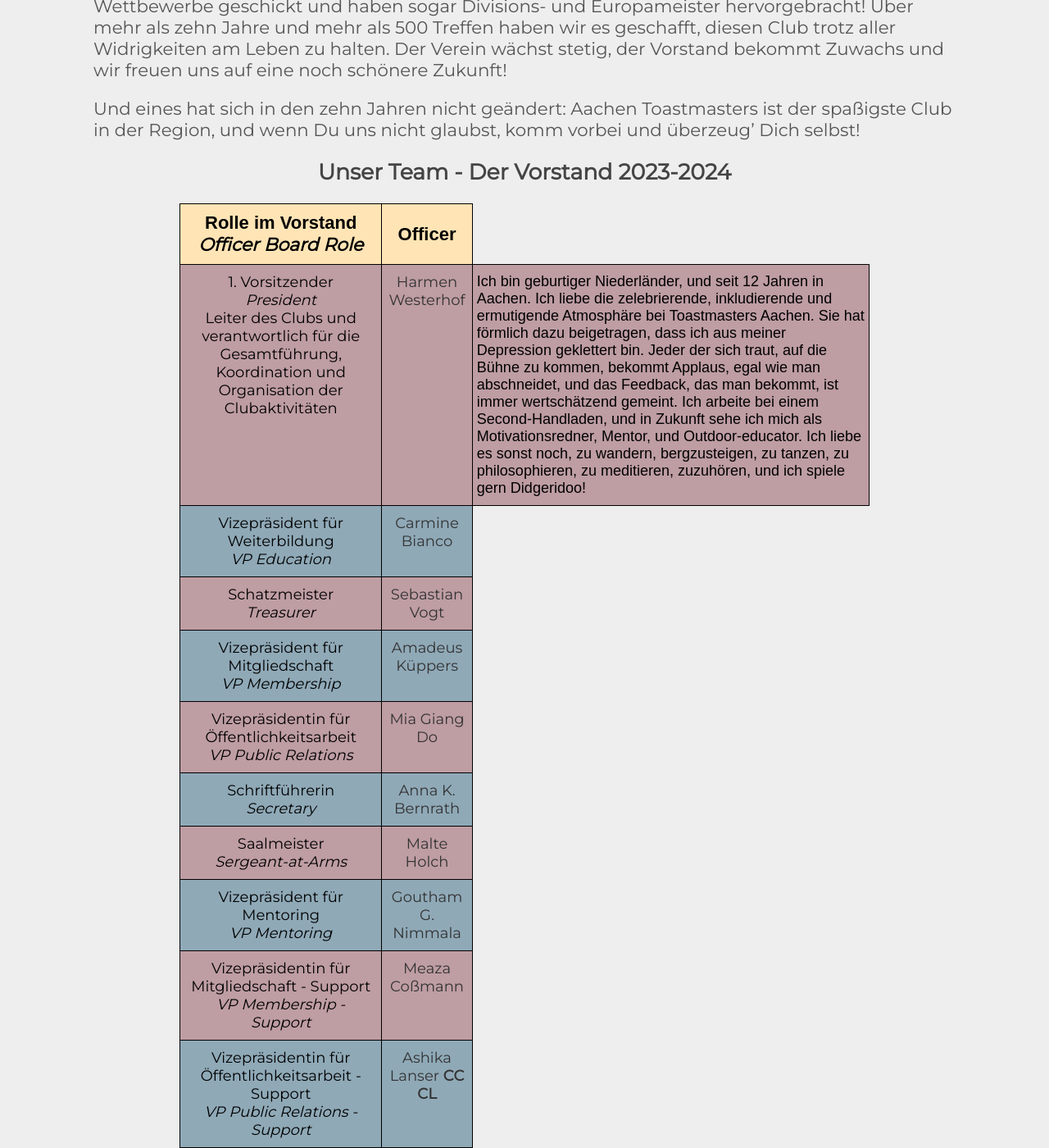
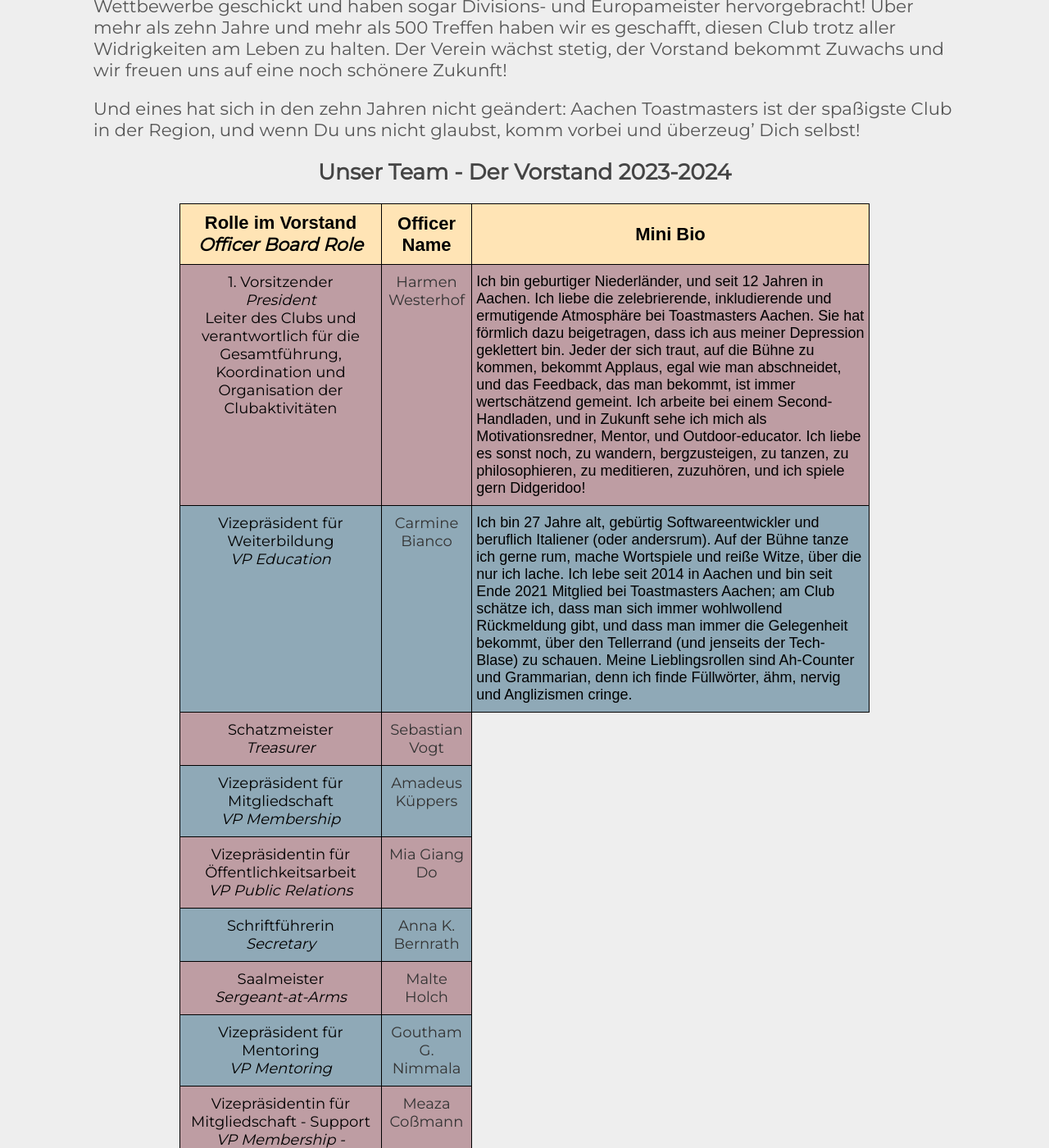
Before and after one commit to toastmasters-aachen/toastmasters-aachen.github.io, a Jekyll site: the page built from about.md, in a window 1280 px wide and 1400 px high, scrolled down 921 px. Shown: the whole window at 82% size. Built offline with Jekyll 4.4.1, drawn with Linux system fonts in a browser that asks for light colours.

Commit message:
added Carmine

```diff
--- a/about.md
+++ b/about.md
@@ -31,7 +31,8 @@ Aachen Toastmasters ist der spaßigste Club in der Region, und wenn Du uns nicht
 <thead>
   <tr>
     <th>Rolle im Vorstand<br><span style="font-style:italic">Officer Board Role</span></th>
-    <th>Officer</th>
+    <th>Officer Name </th>
+    <th>Mini Bio</th>
   </tr>
 </thead>
 <tbody>
@@ -43,6 +44,7 @@ Aachen Toastmasters ist der spaßigste Club in der Region, und wenn Du uns nicht
   <tr>
     <td class="row1">Vizepräsident für Weiterbildung<br><span style="font-style:italic">VP Education</span></td>
     <td class="row2">Carmine Bianco</td>
+    <td class="row3">Ich bin 27 Jahre alt, gebürtig Softwareentwickler und beruflich Italiener (oder andersrum). Auf der Bühne tanze ich gerne rum, mache Wortspiele und reiße Witze, über die nur ich lache. Ich lebe seit 2014 in Aachen und bin seit Ende 2021 Mitglied bei Toastmasters Aachen; am Club schätze ich, dass man sich immer wohlwollend Rückmeldung gibt, und dass man immer die Gelegenheit bekommt, über den Tellerrand (und jenseits der Tech-Blase) zu schauen. Meine Lieblingsrollen sind Ah-Counter und Grammarian, denn ich finde Füllwörter, ähm, nervig und Anglizismen cringe.</td>
   </tr>
   <tr>
     <td class="row1">Schatzmeister<br><span style="font-style:italic">Treasurer</span></td>
```
